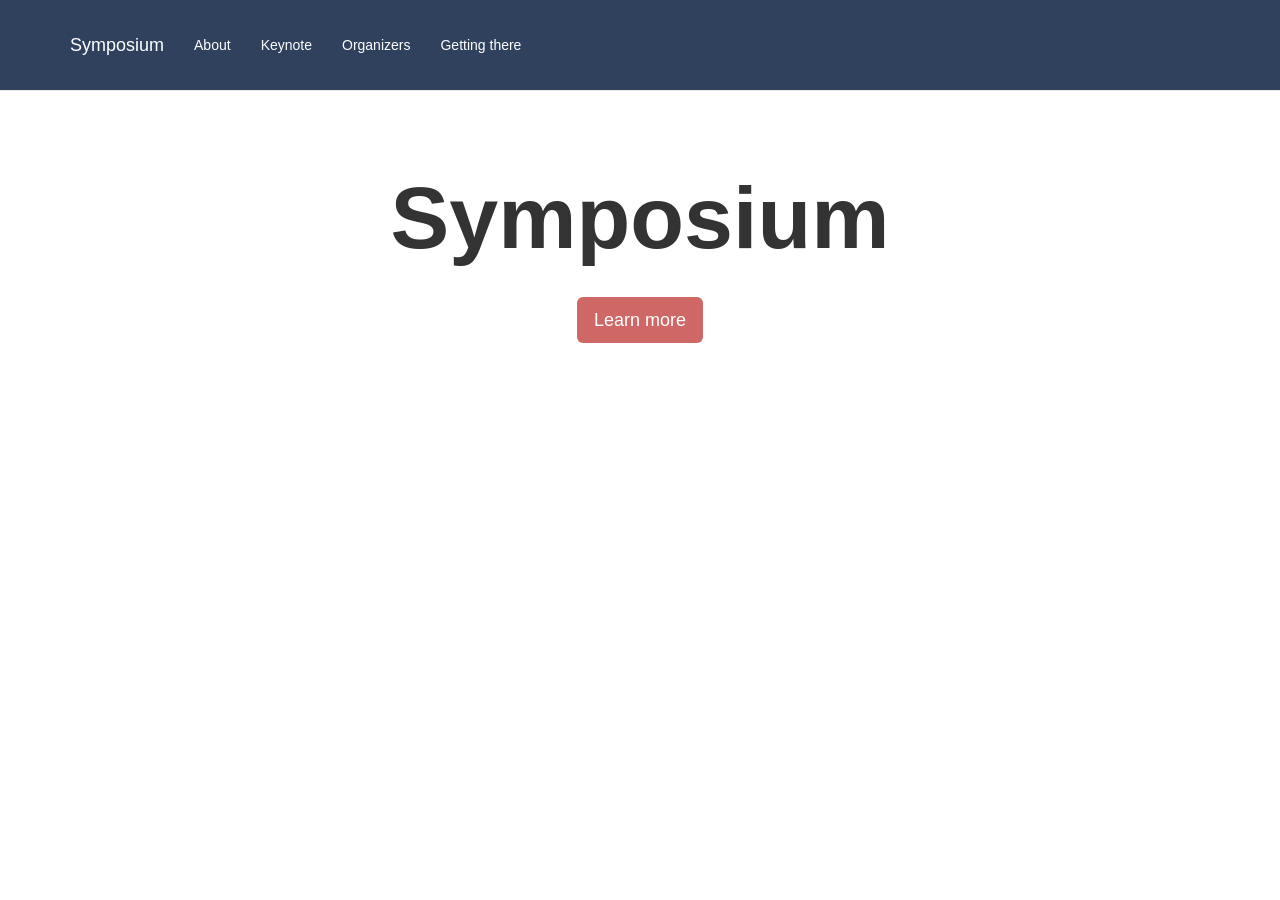
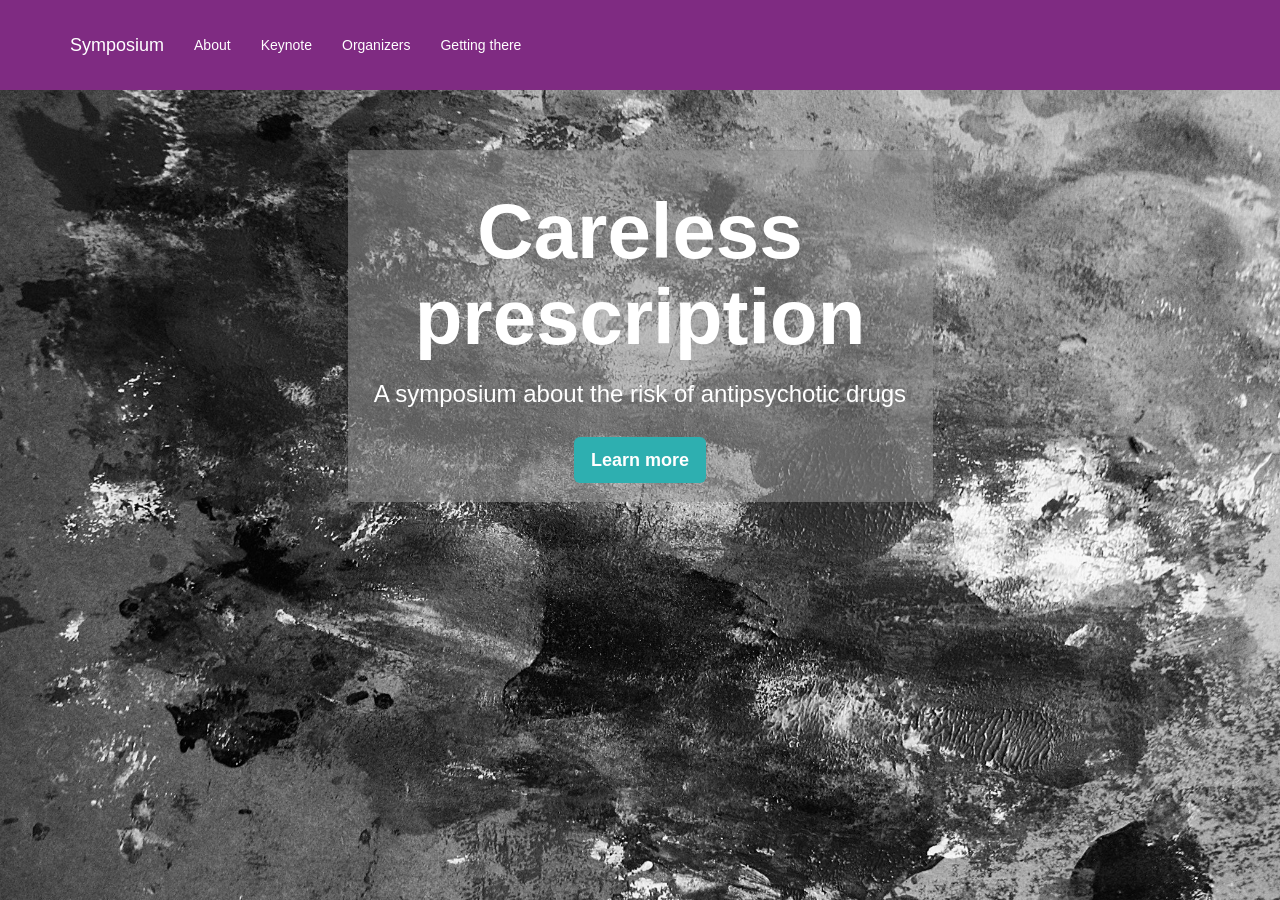
Before and after one commit to reginafcompton/careless-prescriptions, a Jekyll site: the page built from index.html, in a window 1280 px wide and 900 px high. Built offline with Jekyll 4.4.1, drawn with Linux system fonts in a browser that asks for light colours; some web fonts are replaced; some of the changed text lies outside the part shown.

Commit message:
Fix banner

```diff
--- a/css/custom.css
+++ b/css/custom.css
@@ -1,6 +1,7 @@
 /* Override Bootstrap */
 .navbar-default {
-  background-color: #30415d;
+  background-color: #7f2b82;
+  border: 0px;
   color: #fff;
 }
 
@@ -13,20 +14,35 @@
     font-weight: bold;
 }
 
+.well {
+  background:rgba(152, 152, 152, 0.5);
+  border: 0px;
+}
+
 /* Other */
-.btn-color {
-  background-color: #cf6766;
+p {
+  font-size: 18px;
+}
+
+h1.main-header {
+    font-size: 78px;
+    font-weight: bold;
+}
+
+.intro-section {
   color: #fff;
 }
 
-.btn-color:hover {
-  background-color: #D88483;
+.btn-color {
+  background-color: #2eafb0;
   color: #fff;
+  font-weight: bold;
 }
 
-h1 {
-    font-size: 88px;
-    font-weight: bold;
+.btn-color:hover {
+  background-color: #4DD1D1;
+  color: #fff;
+  font-weight: bold;
 }
 
 @media screen and (max-width: 768px) {
--- a/css/scrolling-nav.css
+++ b/css/scrolling-nav.css
@@ -36,9 +36,9 @@ of those sections to manage the look and feel of the site. */
     height: 100%;
     padding-top: 150px;
     text-align: center;
-    /*background-image: url('../images/IMG_0324.JPG');
+    background-image: url('../images/paint-texture.jpg');
     background-size: 100%;
-    background-repeat: no-repeat;*/
+    background-repeat: no-repeat;
 }
 
 .about-section {
--- a/index.html
+++ b/index.html
@@ -6,11 +6,12 @@ layout: default
 <section id="intro" class="intro-section">
     <div class="container">
         <div class="row">
-            <div class="col-lg-12">
+            <div class="col-md-6 col-md-offset-3 well">
 
-    <h1>Symposium</h1>
-    <br>
-    <a class="page-scroll btn btn-color btn-lg" href="#about">Learn more</a>
+                <h1 class='main-header'>Careless prescription</h1>
+                <h3>A symposium about the risk of antipsychotic drugs</h3>
+                <br>
+                <a class="page-scroll btn btn-color btn-lg" href="#about">Learn more</a>
 
             </div>
         </div>
@@ -35,12 +36,8 @@ layout: default
         <div class="row">
             <div class="col-lg-12">
                 <h2>Keynote</h2>
-                <p>Lorem ipsum dolor sit amet, consectetur adipisicing elit, sed do eiusmod
-                tempor incididunt ut labore et dolore magna aliqua. Ut enim ad minim veniam,
-                quis nostrud exercitation ullamco laboris nisi ut aliquip ex ea commodo
-                consequat. Duis aute irure dolor in reprehenderit in voluptate velit esse
-                cillum dolore eu fugiat nulla pariatur. Excepteur sint occaecat cupidatat non
-                proident, sunt in culpa qui officia deserunt mollit anim id est laborum. </p>
+                <p>Robert Whitaker is a science journalist and the author of Anatomy of an Epidemic: Magic Bullets, Psychiatric Drugs, and The Astonishing Rise of Mental Illness in America.</p>
+                <p>He has won numerous awards as a journalist, including the George Polk Award for Medical Writing and a National Association for Science Writers' Award for best magazine article. In 1998, he co-wrote a series on psychiatric research for the Boston Globe that was a finalist for the Pulitzer Prize for Public Service. Anatomy of an Epidemic won the 2010 Investigative Reporters and Editors book award for best investigative journalism. He has also published more than twenty short stories in literary magazines such as the Indiana Review, Black Warrior Review, Florida Review, and Columbia: A Magazine of Poetry and Prose.</p>
             </div>
         </div>
     </div>
```
Also changed, not shown: images/IMG_0324.JPG (deleted), images/paint-texture.jpg (added).
